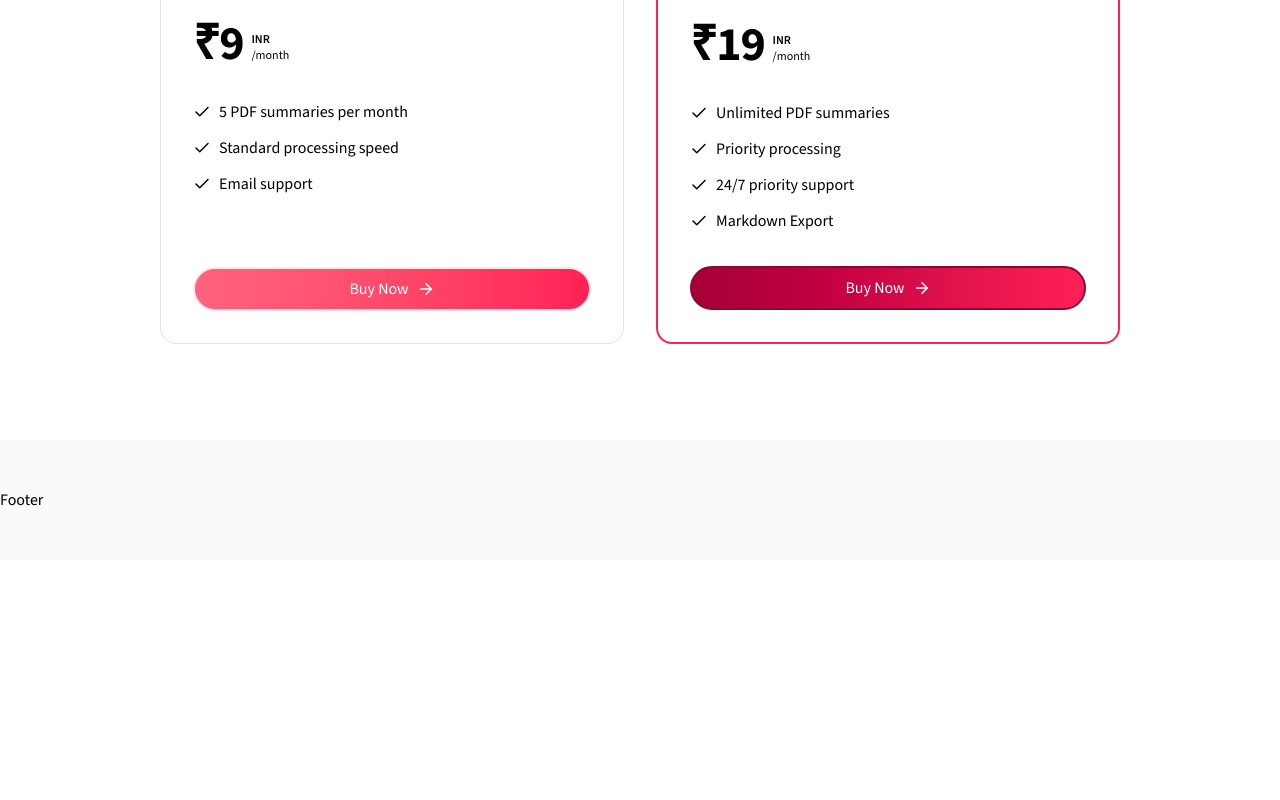
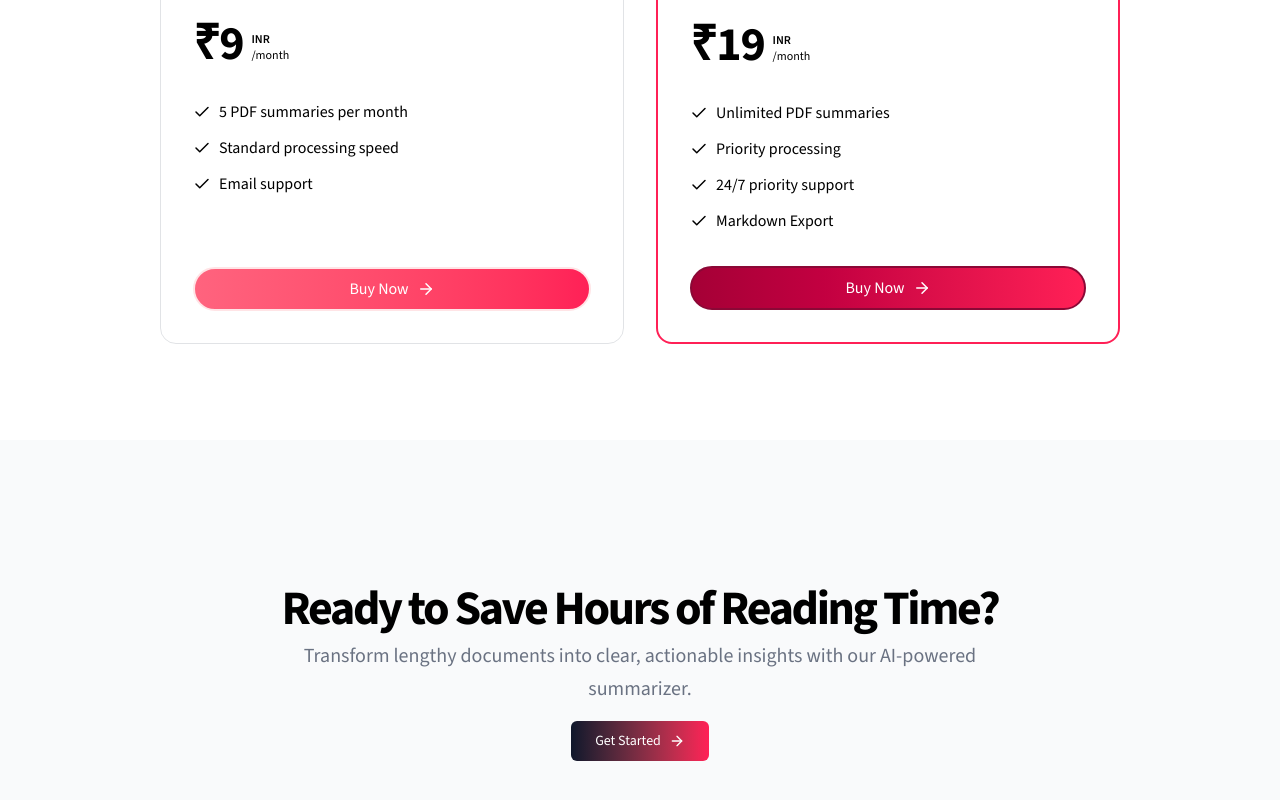
Before and after one commit to MridulModi12/concise-ai, a Next.js app: page / in a window 1280 px wide. Shown: the part 1858-2658 px from the top of the page. Before the commit the page ends 2418 px from the top, so only its background shows below. Built offline with nearby package versions, Linux system fonts and the light colour scheme.

Commit message:
Add call to action section to homepage
Introduces a call to action section on the homepage to encourage user engagement and conversion.
The CTA section includes a compelling headline, a brief description, and a button linking to the pricing section.

```diff
--- a/app/page.tsx
+++ b/app/page.tsx
@@ -3,6 +3,7 @@ import HeroSection from "@/components/home/hero-section";
 import DemoSection from "@/components/home/demo-section";
 import HowItWorksSection from "@/components/home/how-it-works-section";
 import PricingSection from "@/components/home/pricing-section";
+import CTASection from "@/components/home/cta-section";
 
 export default function Home() {
   return (
@@ -13,9 +14,8 @@ export default function Home() {
         <DemoSection />
         <HowItWorksSection />
         <PricingSection />
+        <CTASection />
       </div>
-
-      {/* <CTASection /> */}
     </div>
   );
 }
--- /dev/null
+++ b/components/home/cta-section.tsx
@@ -0,0 +1,40 @@
+import Link from "next/link";
+import { Button } from "../ui/button";
+import { ArrowRight } from "lucide-react";
+
+export default function CTASection() {
+  return (
+    <section className="bg-gray-50 py-12">
+      <div className="mx-auto max-w-5xl px-4 py-12 sm:px-6 lg:px-8 lg:py-24">
+        <div className="flex flex-col items-center justify-center space-y-4 text-center">
+          <div className="space-y-2">
+            <h2 className="text-3xl font-bold tracking-tighter sm:text-4xl md:text-5xl">
+              Ready to Save Hours of Reading Time?
+            </h2>
+            <p className="mx-auto max-w-[700px] text-gray-500 md:text-xl/relaxed lg:text-base/relaxed xl:text-xl/relaxed dark:text-gray-400">
+              Transform lengthy documents into clear, actionable insights with
+              our AI-powered summarizer.
+            </p>
+          </div>
+          <div className="flex flex-col justify-center gap-2 min-[400px]:flex-row">
+            <div className="">
+              <Button
+                size={"lg"}
+                variant={"link"}
+                className="w-full bg-linear-to-r from-slate-900 to-rose-500 text-white transition-all duration-300 hover:from-rose-500 hover:to-slate-900 hover:text-white min-[400px]:w-auto"
+              >
+                <Link
+                  href="/#pricing"
+                  className="flex items-center justify-center"
+                >
+                  Get Started{" "}
+                  <ArrowRight className="ml-2 h-4 w-4 animate-pulse" />
+                </Link>
+              </Button>
+            </div>
+          </div>
+        </div>
+      </div>
+    </section>
+  );
+}
```
